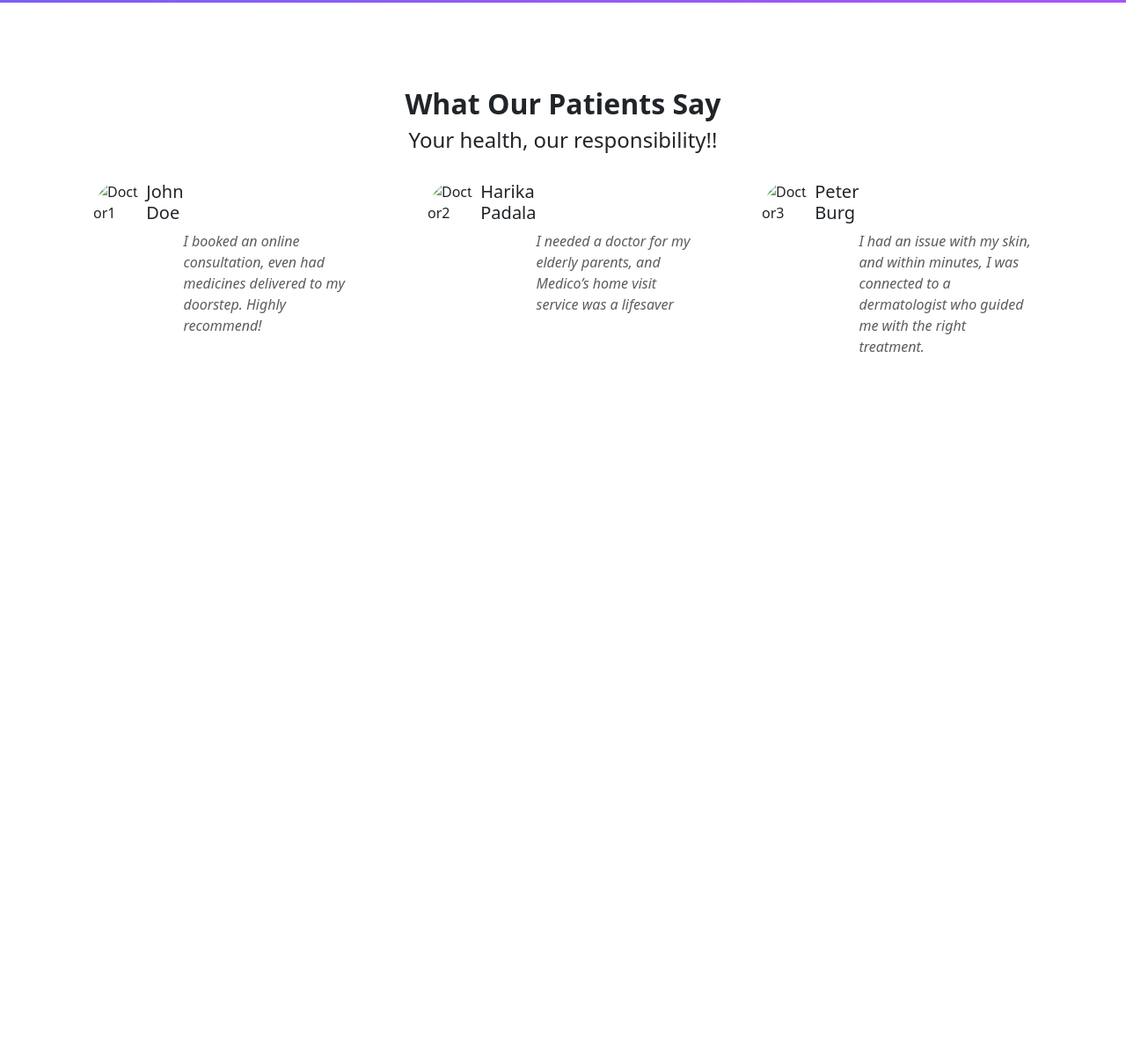
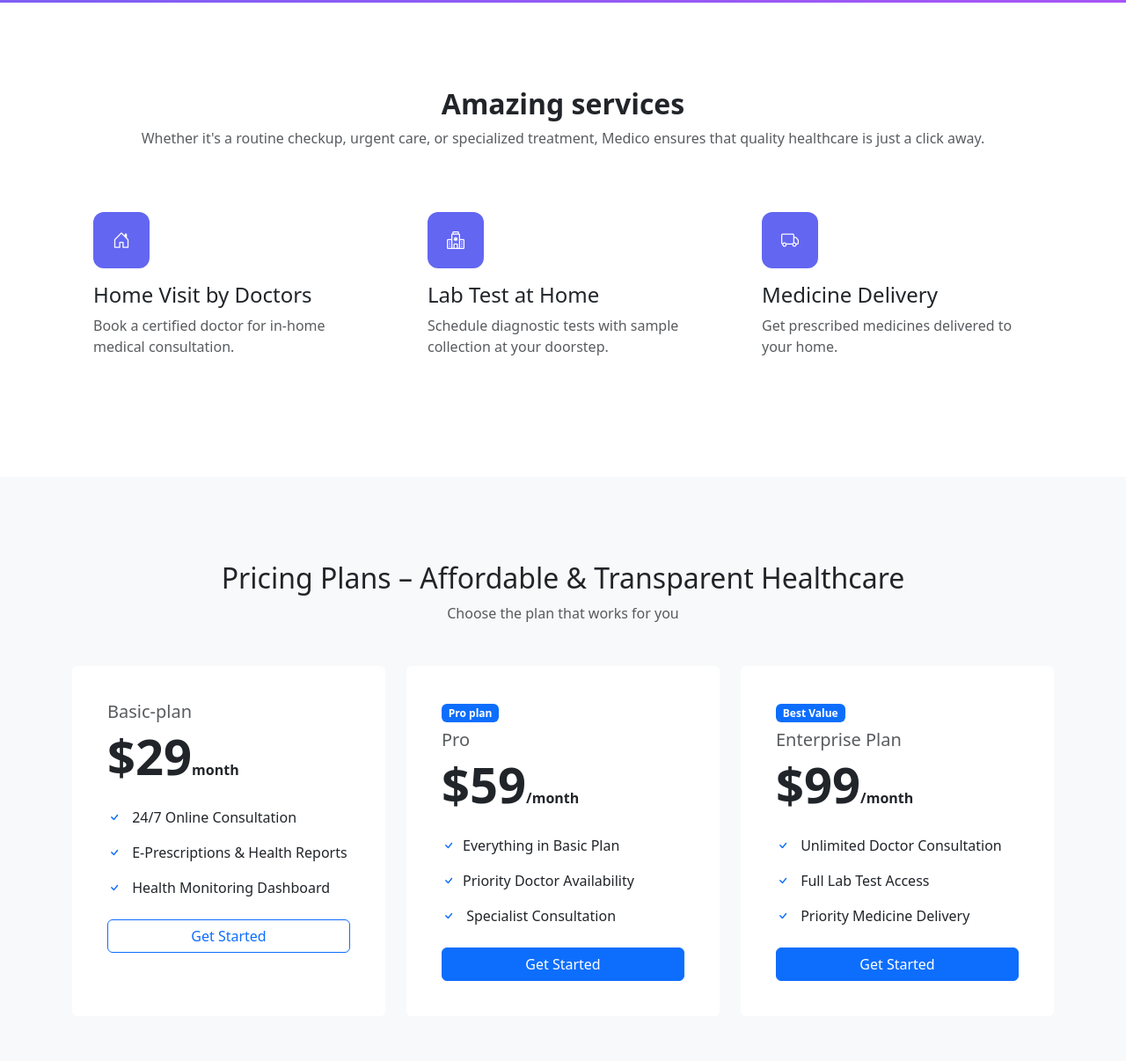
Before and after one commit to kmaha-lakshmi/Medicoproject, a plain HTML site: page index.html in a window 1280 px wide. Shown: the part 797-2003 px from the top of the page at 88% size. Before the commit the page ends 1363 px from the top, so only its background shows below. Drawn offline with nearby package versions, Linux system fonts and the light colour scheme.

Commit message:
Update index.html

```diff
--- a/index.html
+++ b/index.html
@@ -87,7 +87,8 @@
         <div class="row align-items-center gy-5">
           <div class="col-lg-6 text-center text-lg-start">
             <h1 class="display-4 fw-bold mb-4">Medico – Your On-Demand Medical Care Solution</h1>
-            <p class="lead mb-4">Medico is a cutting-edge online medical treatment platform that connects patients with certified doctors who provide home consultations. </p>
+            <p class="lead mb-4">Medico is a cutting-edge online medical treatment platform that connects patients with
+              certified doctors who provide home consultations. </p>
             <div class="d-flex flex-colum flex-sm-row gap-3 justify-content-center justify-content-lg-start">
               <a  class="btn btn-light btn-lg w-100 w-sm-auto " href="#contact">Get Started</a>
               <a  class="btn btn-outline-light btn-lg w-100 w-sm-auto " href="#contact">Learn More</a>
@@ -96,66 +97,204 @@
           <div class="col-lg-6 text-center">
           <img
           class="img-fluid rounded-4 shadow"
-            src="images/femaledoctot.jpg" alt="">
+          src= "femaledoctot.jpg" alt="">
         </div>
         </div>
       </div>
     </section>
-    <!-- Testimonials Section -->
-    <section id="testimonials" class="py-5">
+
+    <!-- Services Section -->
+    <section id="services" class="py-5">
       <div class="container py-5">
-        <div class="text-center ">
-          <h2 class="fw-bold">What Our Patients Say</h2>
-          <h4 class="text-center fw-3">Your health, our responsibility!!</h4>
+        <div class="text-center mb-5">
+          <h2 class="fw-bold">Amazing services</h2>
+          <p class="text-muted"> Whether it's a routine checkup, urgent care, or specialized treatment, Medico ensures that quality healthcare is just a click away. </p>
         </div>
         <div class="row g-4">
-          <!-- Testimonial 1 -->
           <div class="col-md-4">
             <div class="card h-100 p-4">
-              <div class="d-flex align-items mbg-4">
-                <img class="testimonial-img" src="images/testimonia1.jpeg" alt="Doctor1">
-                <div>
-                  <h5 class="mb-3 mb-1">John Doe</h5>
+              <div class="services-icon">
+                <i class="bi bi-house-door"></i>
               </div>
-                <p class="mt-2 text-muted doctors py-5">
-                  <i>I booked an online consultation, even had medicines delivered to my doorstep. Highly recommend!</i>
+              <h4>Home Visit by Doctors</h4>
+              <p class="text-muted">
+                Book a certified doctor for in-home medical consultation.
+              </p>
+            </div>
+          </div>
+          <div class="col-md-4">
+            <div class="card h-100 p-4">
+              <div class="services-icon">
+                <i class="bi bi-hospital"></i>
+              </div>
+              <h4> Lab Test at Home</h4>
+              <p class="text-muted">
+                Schedule diagnostic tests with sample collection at your doorstep.
+              </p>
+            </div>
+          </div>
+          <div class="col-md-4">
+            <div class="card h-100 p-4">
+              <div class="services-icon">
+                <i class="bi bi-truck"></i>
+              </div>
+              <h4>Medicine Delivery</h4>
+              <p class="text-muted">
+                Get prescribed medicines delivered to your home.
               </p>
             </div>
           </div>
         </div>
-          <!-- Testimonial 2 -->
-          <div class="col-md-4">
-            <div class="card h-100 p-4">
-              <div class="d-flex align-items mbg-4">
-                <img class="testimonial-img" src="images/testimonia2.jpeg" alt="Doctor2">
-                <div>
-                  <h5 class="mb-3 mb-1">Harika Padala</h5>
       </div>
-                <p class="mt-2 text-muted doctors pt-5">
-                  <i>I needed a doctor for my elderly parents, and Medico’s home visit service was a lifesaver</i>
-                </p>
+    </section>
+
+    <!-- Pricing Section -->
+    <section id="pricing" class="bg-light py-5">
+      <div class="container py-5">
+        <div class="text-center mb-5">
+          <h2>Pricing Plans – Affordable & Transparent Healthcare</h2>
+          <p class="text-muted">Choose the plan that works for you</p>
+        </div>
+
+        <div class="row g-4">
+          <div class="col-lg-4">
+            <div class="card pricing h-100 p-4">
+              <div class="card-body">
+                <h5 class="text-muted">Basic-plan</h5>
+                <h2 class="display-4 fw-bold mb-4">
+                  $29<small class="fs-6">month</small>
+                </h2>
+                <ul class="list-unstyled mb-4">
+                  <li class="mb-3">
+                    <i class="bi bi-check text-primary me-2"></i> 24/7 Online Consultation
+                  </li>
+                  <li class="mb-3">
+                    <i class="bi bi-check text-primary me-2"></i> E-Prescriptions & Health Reports
+                  </li>
+                  <li class="mb-3">
+                    <i class="bi bi-check text-primary me-2"></i> Health Monitoring Dashboard
+                  </li>
+                </ul>
+                <a class="btn btn-outline-primary w-100" href="#">Get Started</a>
               </div>
             </div>
           </div>
-          <!-- Testimonial 3 -->
-          <div class="col-md-4">
-            <div class="card h-100 p-4">
-              <div class="d-flex align-items mbg-4">
-                <img class="testimonial-img" src="images/testimonia3.jpeg" alt="Doctor3">
-                <div>
-                  <h5 class="mb-3 mb-1">Peter Burg</h5>
+          <div class="col-lg-4">
+            <div class="card pricing h-100 p-4">
+              <div class="card-body">
+                <span class="badge bg-primary mb-2">Pro plan</span>
+                <h5 class="text-muted">Pro</h5>
+                <h2 class="display-4 fw-bold mb-4">
+                  $59<small class="fs-6">/month</small>
+                </h2>
+                <ul class="list-unstyled mb-4">
+                  <li class="mb-3">
+                    <i class="bi bi-check text-primary me-2"></i>Everything in Basic Plan
+                  </li>
+                  <li class="mb-3">
+                    <i class="bi bi-check text-primary me-2"></i>Priority Doctor Availability
+                  </li>
+                  <li class="mb-3">
+                    <i class="bi bi-check text-primary me-2"></i> Specialist Consultation
+                  </li>
+                </ul>
+                <a class="btn btn-primary w-100" href="#">Get Started</a>
               </div>
-                <p class="mt-2 text-muted doctors pt-5">
-                  <i>I had an issue with my skin, and within minutes, I was connected to a dermatologist who guided me with the right treatment.</i>
-                </p>
+            </div>
+          </div>
+
+          <div class="col-lg-4">
+            <div class="card pricing h-100 p-4">
+              <div class="card-body">
+                <span class="badge bg-primary mb-2">Best Value</span>
+                <h5 class="text-muted">Enterprise Plan</h5>
+                <h2 class="display-4 fw-bold mb-4">
+                  $99<small class="fs-6">/month</small>
+                </h2>
+                <ul class="list-unstyled mb-4">
+                  <li class="mb-3">
+                    <i class="bi bi-check text-primary me-2"></i> Unlimited Doctor Consultation
+                  </li>
+                  <li class="mb-3">
+                    <i class="bi bi-check text-primary me-2"></i> Full Lab Test Access
+                  </li>
+                  <li class="mb-3">
+                    <i class="bi bi-check text-primary me-2"></i> Priority Medicine Delivery
+                  </li>
+                </ul>
+                <a class="btn btn-primary w-100" href="#">Get Started</a>
               </div>
             </div>
           </div>
         </div>
       </div>
     </section>
-    <!-- Other sections remain the same -->
-    <!-- Bootstrap JS -->
-    <script src="https://cdn.jsdelivr.net/npm/bootstrap@5.3.3/dist/js/bootstrap.bundle.min.js" integrity="sha384-YvpcrYf0tY3lHB60NNkmXc5s9fDVZLESaAA55NDzOxhy9GkcIdslK1eN7N6jIeHz" crossorigin="anonymous"></script>
+
+    <!-- Testimonials Section -->
+    <section id="testimonials" class="py-5">
+      <div class="container py-5">
+        <div class="text-center mb-5">
+          <h2 class="fw-bold">What Our Clients Say</h2>
+          <p class="text-muted">Hear from real people who have experienced Medico's services.</p>
+        </div>
+        <div class="row g-4">
+          <div class="col-md-4">
+            <div class="card p-4">
+              <img class="testimonial-img mb-3" src="testimonia1.jpeg" alt="Doctor1">
+              <h5>Dr. Sarah</h5>
+              <p>"Medico's home consultations have saved me so much time! The doctors are very professional and reliable."</p>
+            </div>
+          </div>
+          <div class="col-md-4">
+            <div class="card p-4">
+              <img class="testimonial-img mb-3" src="testimonia2.jpeg" alt="Doctor2">
+              <h5>Dr. John</h5>
+              <p>"The convenience of lab tests at home is a game changer. Medico makes healthcare stress-free and easy."</p>
+            </div>
+          </div>
+          <div class="col-md-4">
+            <div class="card p-4">
+              <img class="testimonial-img mb-3" src="testimonia3.jpeg" alt="Doctor3">
+              <h5>Dr. Emily</h5>
+              <p>"I recommend Medico to all my patients. It's a trustworthy platform that ensures quality care and services."</p>
+            </div>
+          </div>
+        </div>
+      </div>
+    </section>
+
+    <!-- Contact Section -->
+    <section id="contact" class="bg-dark text-white py-5">
+      <div class="container py-5">
+        <div class="text-center mb-5">
+          <h2 class="fw-bold">Contact Us</h2>
+          <p class="text-muted">For inquiries or to book a consultation, contact us now!</p>
+        </div>
+        <form>
+          <div class="mb-3">
+            <label for="name" class="form-label">Name</label>
+            <input type="text" class="form-control" id="name" placeholder="Your Name">
+          </div>
+          <div class="mb-3">
+            <label for="email" class="form-label">Email address</label>
+            <input type="email" class="form-control" id="email" placeholder="Your Email">
+          </div>
+          <div class="mb-3">
+            <label for="message" class="form-label">Message</label>
+            <textarea class="form-control" id="message" rows="4" placeholder="Your Message"></textarea>
+          </div>
+          <button type="submit" class="btn btn-primary">Send Message</button>
+        </form>
+      </div>
+    </section>
+
+    <!-- Footer -->
+    <footer class="bg-dark text-white py-4">
+      <div class="container text-center">
+        <p>&copy; 2025 Medico Online. All Rights Reserved.</p>
+      </div>
+    </footer>
+
+    <script src="https://cdn.jsdelivr.net/npm/bootstrap@5.3.3/dist/js/bootstrap.bundle.min.js"></script>
   </body>
 </html>
```
Lines whose indentation alone changed are shown as unchanged.
